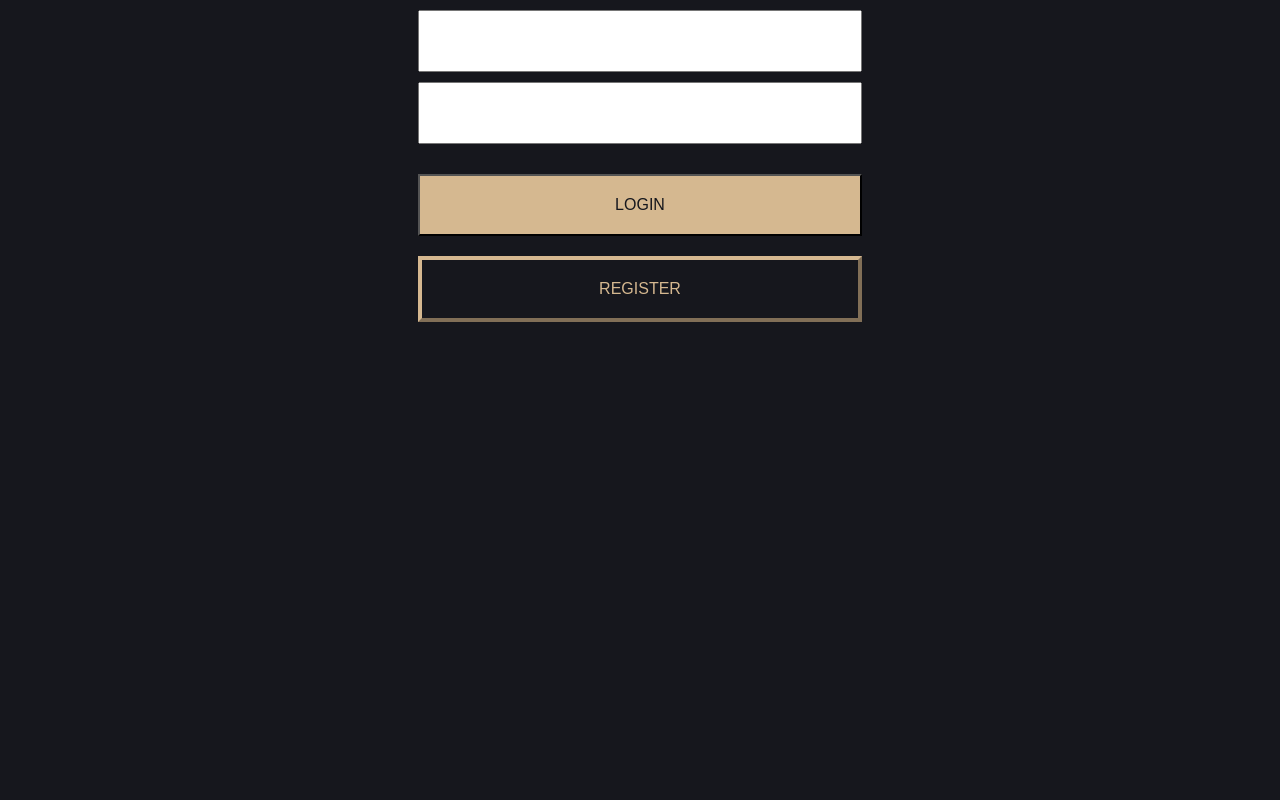
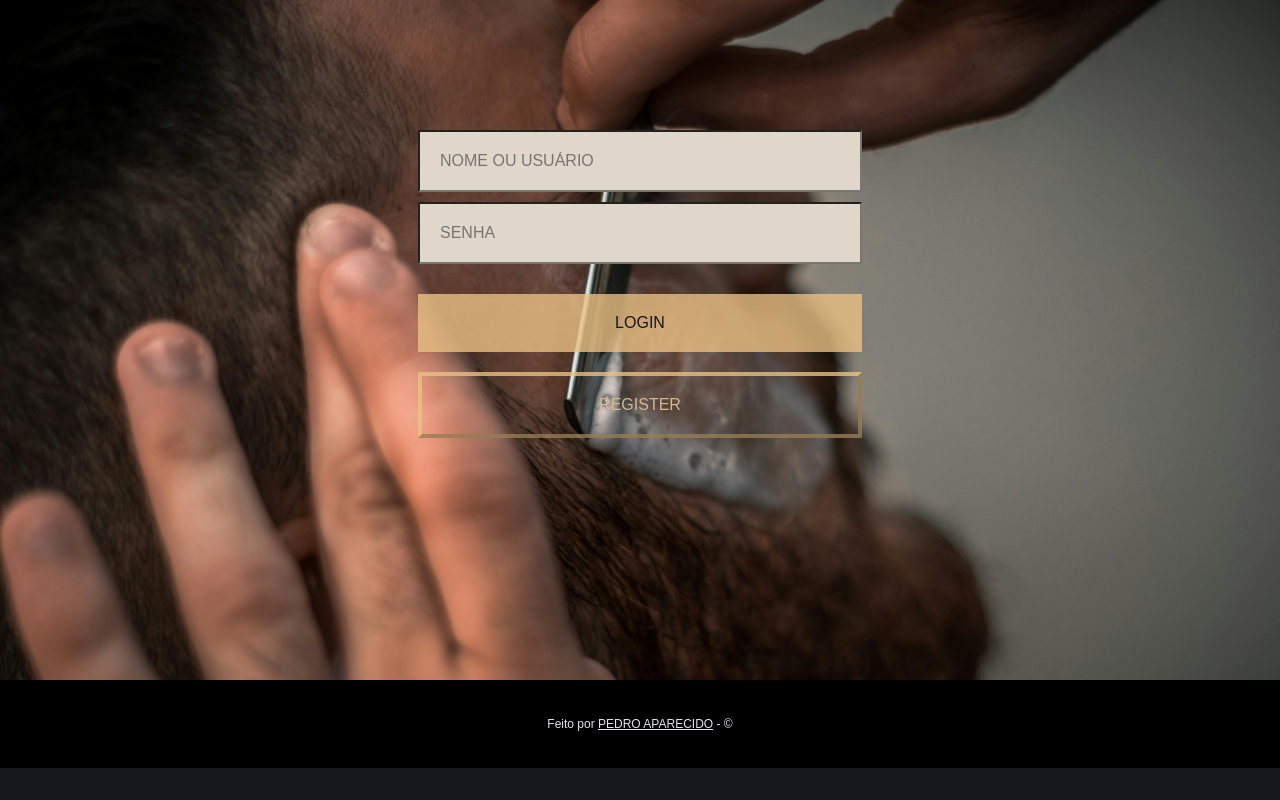
Before and after one commit to pedroaparecido/Barber-shop, a Next.js app: page / in a window 1280 px wide. Built offline with nearby package versions, Linux system fonts and the light colour scheme.

Commit message:
Página principal concluída

```diff
--- a/pages/index.jsx
+++ b/pages/index.jsx
@@ -3,21 +3,50 @@ import styled from "styled-components"
 import Input from "../src/components/inputs/Input"
 import Button from "../src/components/Button/Button"
 import TransparentButton from "../src/components/Button/TransparentButton"
+import BackgroundImage from '../public/layout-principal.jpg'
 
 const PrincipalDiv = styled.div`
+    padding-top: 120px;
     display: flex;
     flex-direction: column;
     align-items: center;
+    background-image: url('/layout-principal.jpg');
+    background-repeat: no-repeat;
+    background-size: cover;
+    width: 100%;
+    height: 70vh;
+`
+
+const FooterDiv = styled.div`
+    display: flex;
+    align-items: center;
+    justify-content: center;
+    background-color: black;
+    height: 88px;
+`
+
+const FooterCopy = styled.p`
+    color: #e2e3e9;
+    font-size: 12px;
+`
+
+const UnderlineSpan = styled.span`
+    text-decoration: underline;
 `
 
 function HomePage() {
     return(
-        <PrincipalDiv>
-            <Input type="text" />
-            <Input type="password" />
-            <Button>LOGIN</Button>
-            <TransparentButton>REGISTER</TransparentButton>
-        </PrincipalDiv>
+        <>
+            <PrincipalDiv>
+                <Input type="text" placeholder="NOME OU USUÁRIO" />
+                <Input type="password" placeholder="SENHA" />
+                <Button>LOGIN</Button>
+                <TransparentButton>REGISTER</TransparentButton>
+            </PrincipalDiv>
+            <FooterDiv>
+                <FooterCopy>Feito por <UnderlineSpan>PEDRO APARECIDO</UnderlineSpan> - ©</FooterCopy>
+            </FooterDiv>
+        </>
     )
 }
 
--- a/src/components/Button/Button.jsx
+++ b/src/components/Button/Button.jsx
@@ -10,7 +10,10 @@ const PrincipalButton = styled.button`
     color: #16171d;
     font-size: 16px;
     color: #16171d;
-    background-color: #d5b890;
+    background-color: #ebc185c9;
+    border: none;
+
+    cursor: pointer;
 `
 
 function Button({ children }) {
--- a/src/components/Button/TransparentButton.jsx
+++ b/src/components/Button/TransparentButton.jsx
@@ -12,8 +12,10 @@ const PrincipalButton = styled.button`
     color: #16171d;
     background-color: transparent;
     color: #d5b890;
-    border-color: #d5b890;
+    border-color: #ebc185c9;
     border-width: 4px;
+
+    cursor: pointer;
 `
 
 function TransparentButton({ children }) {
--- a/src/components/inputs/Input.jsx
+++ b/src/components/inputs/Input.jsx
@@ -8,13 +8,14 @@ const PrincipalInput = styled.input`
     padding: 20px;
     width: 400px;
     color: #16171d;
+    background-color: #e0d6c9;
     font-size: 16px;
 `
 
-function Input({ type }) {
+function Input({ type, placeholder }) {
     return(
         <PrincipalDiv>
-            <PrincipalInput type={type} />
+            <PrincipalInput type={type} placeholder={placeholder} />
         </PrincipalDiv>
     )
 }
```
Also changed, not shown: public/layout-principal.jpg (added).
